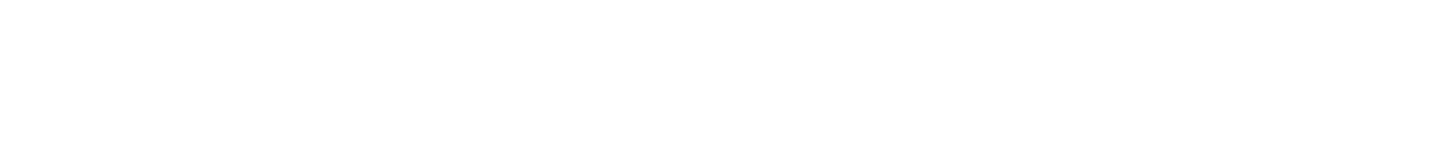
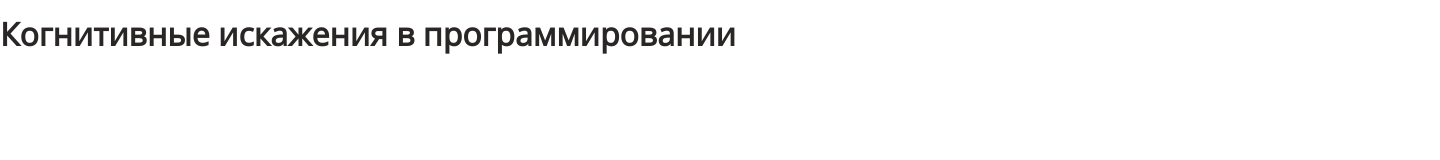
Before and after one commit to OlgaMakukha/layout-designer-project-58, a website: page src/index.html in a window 1280 px wide. Shown: the whole page, 1440 px wide, since content can reach past the window. Drawn offline with Linux system fonts and the light colour scheme.

Commit message:
first step

```diff
--- a/src/index.html
+++ b/src/index.html
@@ -9,6 +9,16 @@
     <link rel="stylesheet" href="styles/style.css">
 </head>
 <body>
-
+    <header class="header-section"><h1>Когнитивные искажения в программировании</h1></header>
+    <main>
+        <section class="video-section"></section>
+        <section class="navigation-section"></section>
+        <section class="ikea-section"></section>
+        <section class="optimisation-section"></section>
+        <section class="distortion-section"></section>
+        <section class="hyperbolic-section"></section>
+        <section class="errors-section"></section>
+    </main>
+    <footer></footer>
 </body>
 </html>
--- a/src/styles/style.css
+++ b/src/styles/style.css
@@ -1,4 +1,45 @@
 /** CSS STYLE **/
+
+:root {
+  --white: #fff;
+  --semitransparent-white: #d7ccc0;
+  --light: #f5f4f0;
+  --main: #fe8a02;
+  --main-dark: #42413c;
+  --dark: #2a2626;
+  --semitransparent-dark: #908d8b;
+  --broun: #b09a81;
+  --blue: #1085c5;
+}
+
+@font-face {
+  font-family: "Open Sans";
+  font-style: normal;
+  font-weight: 400;
+  font-size: 16px;
+  src: url(../fonts/AnyConv.com__OpenSans-Regular.woff2),
+        url(../fonts/AnyConv.com__OpenSans-Regular.woff);
+}
+
+@font-face {
+  font-family: "Neucha";
+  font-style: normal;
+  font-weight: 400;
+  src: url(../fonts/AnyConv.com__Neucha-Regular.woff2),
+        url(../fonts/AnyConv.com__Neucha-Regular.woff);
+}
+
+body {
+  display: flex;
+  flex-direction: column;
+  margin: 0 auto;
+  width: 1440px;
+  font-family: "Open Sans", sans-serif;
+  font-size: 16px;
+  line-height: 1.6em;
+  color: var(--dark);
+}
+
 
 .hello {
   display: block;
```
Also changed, not shown: src/fonts/AnyConv.com__Neucha-Regular.woff (added), src/fonts/AnyConv.com__Neucha-Regular.woff2 (added), src/fonts/AnyConv.com__OpenSans-Regular.woff (added), src/fonts/AnyConv.com__OpenSans-Regular.woff2 (added).
